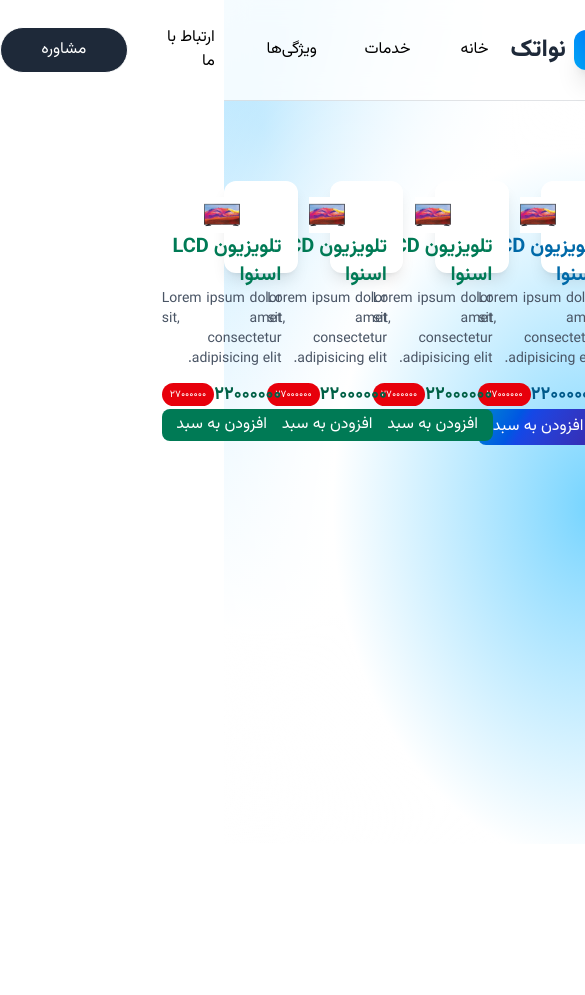
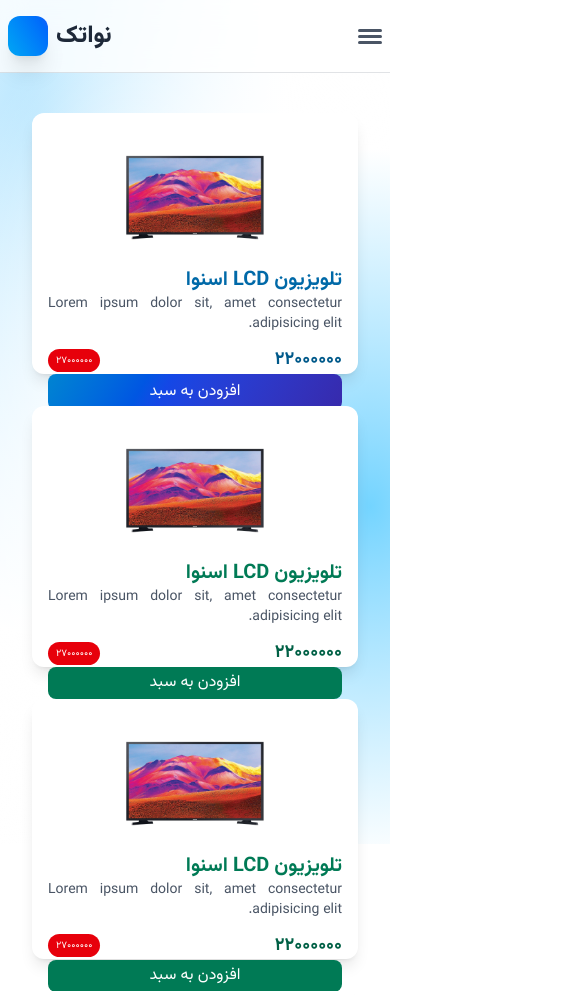
Before and after one commit to apourzare/web-coursing, a website: page public/index.html in a window 390 px wide. Shown: the top 995 px of the page, 585 px wide, since content can reach past the window. Before the commit the page ends 844 px from the top, so only its background shows below. Drawn offline with Linux system fonts and the light colour scheme.

Commit message:
Work with DOM

```diff
--- a/public/assets/js/script.js
+++ b/public/assets/js/script.js
@@ -1,45 +1,8 @@
-/* ES5 */
-// alert("Hello Fati");
-// console.log("Hi HajFati");
-// var name = "Haj Fati";
+/* ES6 */
 
-// console.log(name);
-// console.error(name);
-// console.info(name);
-// console.warn(name);
+// const toggleMenu = document.getElementById('toggle-menu')
+const toggleMenu = document.querySelector("#toggler-menu");
 
-// function calcBMI(weight, height) {
-//   var powHeight = (height / 100) * (height / 100);
-//   return weight / powHeight;
-// }
-
-// var bmiFati = calcBMI(62, 163);
-// console.log(bmiFati);
-
-// var bmiMrAmin = calcBMI(87, 179);
-// console.log(bmiMrAmin);
-
-// function hasPerm(user) {
-//     var perm = false
-//     if (user.expiredAt < new Date(Date.now())) {
-//         perm = true
-//     }
-
-//     return perm
-// }
-
-/* ES6 */
-const name = "amin";
-let date_time = new Date(Date.now());
-
-date_time = new Date(Date.UTC());
-
-console.log(date_time);
-
-// name = "Haj Fati";
-
-// console.log(name);
-
-const hasPerm = (user) => {
-  return user.expiredAt < new Date(Date.now());
-};
+toggleMenu.addEventListener("click", () => {
+  alert("Clicked");
+});
--- a/public/index.html
+++ b/public/index.html
@@ -16,12 +16,22 @@
     </div>
 
     <header
-      class="bg-white/80 backdrop-blur-md border-b border-gray-500/20 sticky top-0"
+      class="bg-white/80 backdrop-blur-md border-b border-gray-500/20 sticky top-0 px-2 lg:px-0"
     >
       <div class="container flex justify-between items-center py-4">
+        <div class="flex lg:hidden">
+          <button
+            id="toggler-menu"
+            class="cursor-pointer flex flex-col items-center justify-center gap-y-0.75"
+          >
+            <span class="w-6 block h-0.75 bg-gray-600 rounded-full"></span>
+            <span class="w-6 block h-0.75 bg-gray-600 rounded-full"></span>
+            <span class="w-6 block h-0.75 bg-gray-600 rounded-full"></span>
+          </button>
+        </div>
         <a
           href="#"
-          class="inline-flex items-center gap-2 text-2xl font-extrabold text-gray-800"
+          class="inline-flex flex-row-reverse lg:flex-row items-center gap-2 text-2xl font-extrabold text-gray-800"
         >
           <div
             class="size-10 block bg-linear-60 from-sky-500 to-blue-600 rounded-xl shadow-xl"
@@ -29,7 +39,7 @@
           نواتک
         </a>
 
-        <div class="flex items-center gap-2">
+        <div class="hidden lg:flex items-center gap-2">
           <ul class="flex items-center gap-2">
             <li class="min-w-18 flex justify-center group relative">
               <a href="#" class="py-2.5 px-6">خانه</a>
@@ -65,10 +75,10 @@
       </div>
     </header>
 
-    <section class="py-20">
-      <div class="container grid grid-cols-4 gap-8">
+    <section class="py-10 lg:py-20">
+      <div class="container grid grid-cols-1 lg:grid-cols-4 gap-8 px-8 lg:px-0">
         <div
-          class="group bg-white aspect-1/1.25 rounded-xl shadow-lg hover:shadow-xl hover:-translate-y-1.5 transition-[transform_shadow] duration-200 ease-linear p-4 grid grid-rows-5"
+          class="group bg-white aspect-1.25/1 lg:aspect-1/1.25 rounded-xl shadow-lg hover:shadow-xl hover:-translate-y-1.5 transition-[transform_shadow] duration-200 ease-linear p-4 grid grid-rows-5"
         >
           <div class="row-span-3 flex items-center justify-center">
             <img
@@ -97,7 +107,7 @@
           </div>
         </div>
         <div
-          class="group bg-white aspect-1/1.25 rounded-xl shadow-lg hover:shadow-xl hover:-translate-y-1.5 transition-[transform_shadow] duration-200 ease-linear p-4 grid grid-rows-5"
+          class="group bg-white aspect-1.25/1 lg:aspect-1/1.25 rounded-xl shadow-lg hover:shadow-xl hover:-translate-y-1.5 transition-[transform_shadow] duration-200 ease-linear p-4 grid grid-rows-5"
         >
           <div class="row-span-3 flex items-center justify-center">
             <img
@@ -126,7 +136,7 @@
           </div>
         </div>
         <div
-          class="group bg-white aspect-1/1.25 rounded-xl shadow-lg hover:shadow-xl hover:-translate-y-1.5 transition-[transform_shadow] duration-200 ease-linear p-4 grid grid-rows-5"
+          class="group bg-white aspect-1.25/1 lg:aspect-1/1.25 rounded-xl shadow-lg hover:shadow-xl hover:-translate-y-1.5 transition-[transform_shadow] duration-200 ease-linear p-4 grid grid-rows-5"
         >
           <div class="row-span-3 flex items-center justify-center">
             <img
@@ -155,7 +165,7 @@
           </div>
         </div>
         <div
-          class="group bg-white aspect-1/1.25 rounded-xl shadow-lg hover:shadow-xl hover:-translate-y-1.5 transition-[transform_shadow] duration-200 ease-linear p-4 grid grid-rows-5"
+          class="group bg-white aspect-1.25/1 lg:aspect-1/1.25 rounded-xl shadow-lg hover:shadow-xl hover:-translate-y-1.5 transition-[transform_shadow] duration-200 ease-linear p-4 grid grid-rows-5"
         >
           <div class="row-span-3 flex items-center justify-center">
             <img
```
Also changed, not shown: public/assets/css/style.css.
